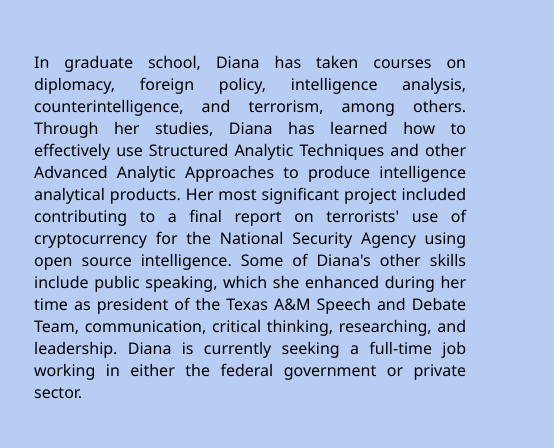
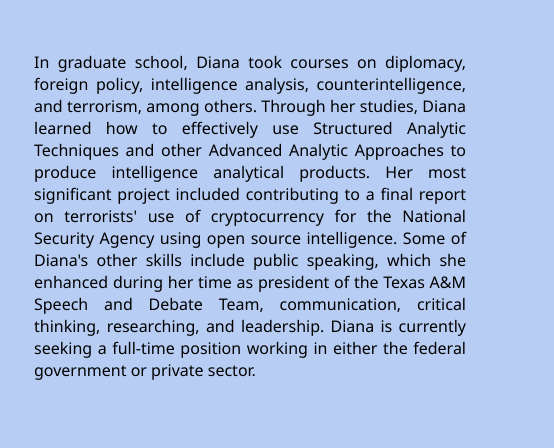
Before and after one commit to dianahajali/dianahajali.github.io, a plain HTML site: page aboutme.html in a window 1280 px wide. Shown: the part 504-952 px from the top of the page, 726-1280 px from the left. Drawn offline with Linux system fonts and the light colour scheme.

Commit message:
aboutme update

```diff
--- a/aboutme.html
+++ b/aboutme.html
@@ -32,9 +32,9 @@
 			</p>
 			<br>
 			<p class="description">
-				In graduate school, Diana has taken courses on diplomacy, foreign policy,
+				In graduate school, Diana took courses on diplomacy, foreign policy,
 				intelligence analysis, counterintelligence, and terrorism, among others.
-				Through her studies, Diana has learned how to effectively use Structured
+				Through her studies, Diana learned how to effectively use Structured
 				Analytic Techniques and other Advanced Analytic Approaches to produce
 				intelligence analytical products. Her most significant project included
 				contributing to a final report on terrorists' use of cryptocurrency
@@ -42,7 +42,7 @@
 				Diana's other skills include public speaking, which she enhanced during her time
 				as president of the Texas A&M Speech and Debate Team, communication, critical
 				thinking, researching, and leadership. Diana is currently seeking a full-time
-				job working in either the federal government or private sector.
+				position working in either the federal government or private sector.
 			</p>
 			<br>
 			<br>
```
